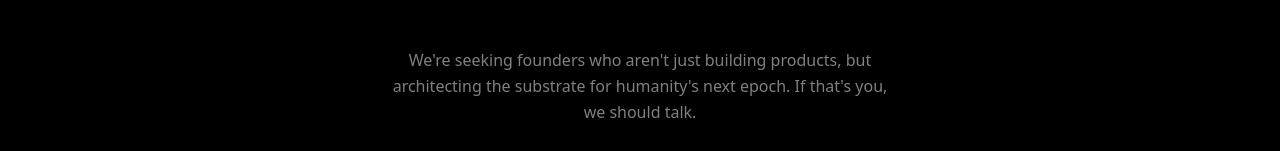
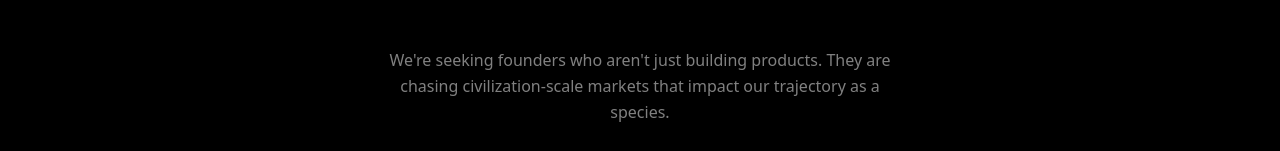
Before and after one commit to ObiWanSatoshi/huxco-vision-web, a React (Vite) app: page /contact in a window 1280 px wide. Shown: the part 801-952 px from the top of the page. Built offline with nearby package versions, Linux system fonts and the light colour scheme.

Commit message:
Visual edit in Lovable
Edited UI in Lovable

```diff
--- a/src/pages/Contact.tsx
+++ b/src/pages/Contact.tsx
@@ -70,10 +70,7 @@ const Contact = () => {
 
             {/* Additional Context */}
             <div className="mt-12 text-center">
-              <p className="text-white/50 font-light leading-relaxed max-w-lg mx-auto">
-                We're seeking founders who aren't just building products, but architecting
-                the substrate for humanity's next epoch. If that's you, we should talk.
-              </p>
+              <p className="text-white/50 font-light leading-relaxed max-w-lg mx-auto">We're seeking founders who aren't just building products. They are chasing civilization-scale markets that impact our trajectory as a species.</p>
             </div>
           </div>
         </div>
```
